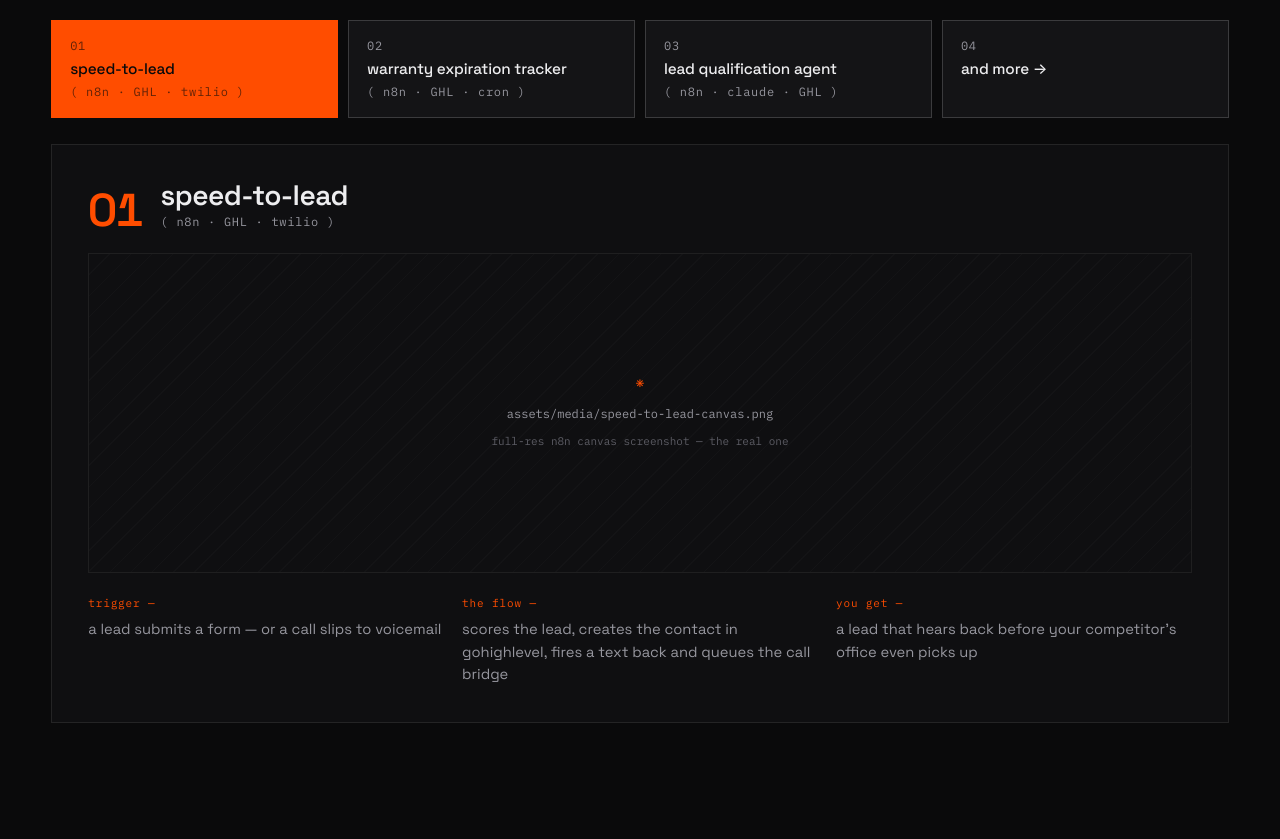
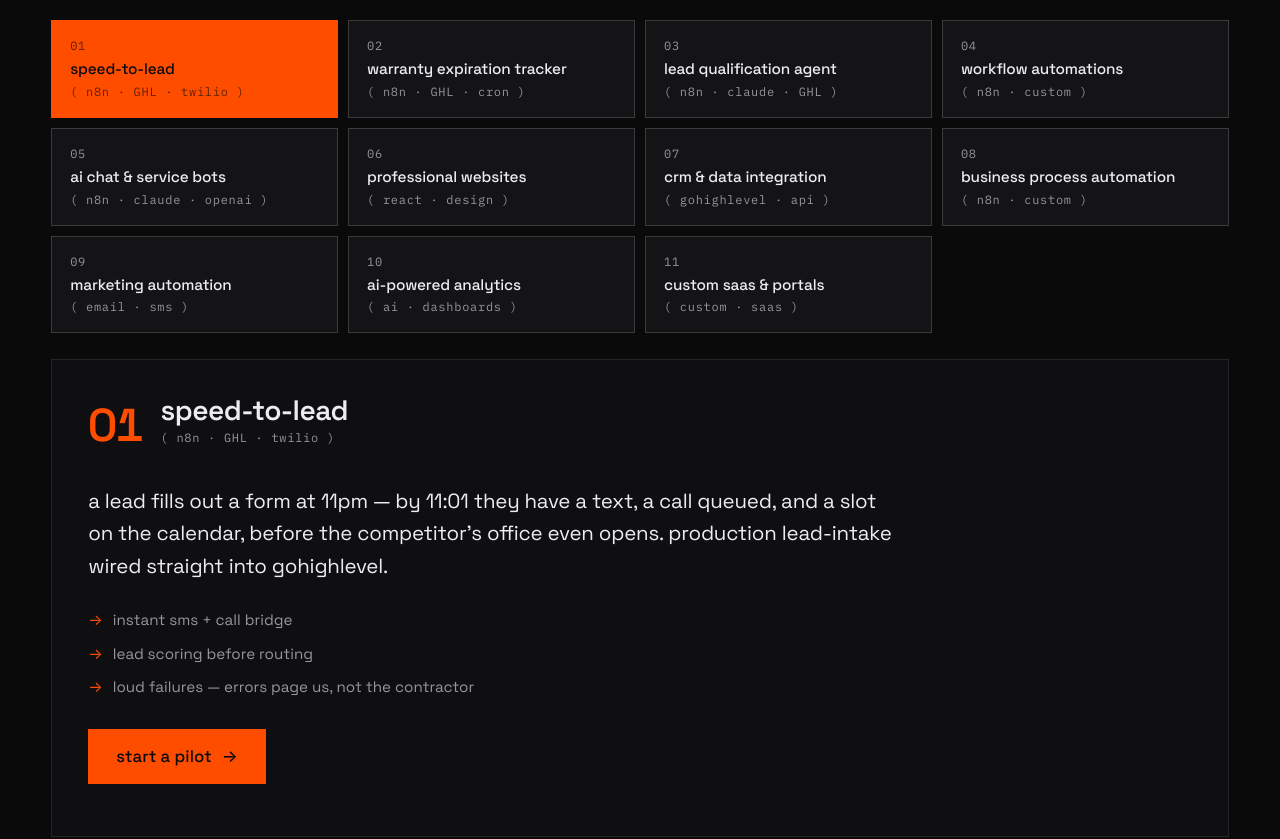
Before and after one commit to bennettc1213/Arc-Automations, a React (Vite) app: page / in a window 1280 px wide. Shown: the part 6120-6959 px from the top of the page. Built offline with nearby package versions, Linux system fonts and the light colour scheme.

Commit message:
Rebuild workflows section as full offering list with per-tab descriptions

```diff
--- a/src/components/Workflows.css
+++ b/src/components/Workflows.css
@@ -70,7 +70,7 @@
 .wf__stage {
   border: 1px solid var(--line);
   background: var(--bg-2);
-  min-height: 540px;
+  min-height: 400px;
   display: flex;
 }
 
@@ -117,110 +117,46 @@
   font-size: 11px;
 }
 
-/* the canvas — hero of the panel */
-.wf__canvas {
-  position: relative;
-  flex: 1;
-  min-height: 320px;
-  border: 1px solid var(--line);
-  background: var(--bg);
-  overflow: hidden;
-}
+/* ── the description — the whole point of the panel ── */
 
-.wf__canvas-scroll {
-  position: absolute;
-  inset: 0;
-  overflow-x: auto;
-  overflow-y: hidden;
-  scrollbar-width: thin;
-}
-
-.wf__shot {
-  height: 100%;
-  width: auto;
-  max-width: none; /* wider than viewport = horizontal scroll, like the flow */
-}
-
-.wf__canvas-scroll .slot {
-  height: 100%;
-  border: none;
-  border-radius: 0;
-}
-
-/* one-shot execution sweep, left to right — the path a real run takes */
-.wf__sweep {
-  position: absolute;
-  top: 0;
-  bottom: 0;
-  left: -140px;
-  width: 140px;
-  background: linear-gradient(
-    90deg,
-    transparent,
-    rgba(255, 77, 0, 0.16),
-    rgba(255, 77, 0, 0.28),
-    transparent
-  );
-  pointer-events: none;
-  animation: wf-sweep 1.15s ease-out 0.15s forwards;
-}
-
-@keyframes wf-sweep {
-  to {
-    left: 100%;
-  }
-}
-
-.wf__breakdown {
-  display: grid;
-  grid-template-columns: repeat(3, minmax(0, 1fr));
-  gap: 18px;
-}
-
-.wf__breakdown dt {
-  color: var(--accent);
-  margin-bottom: 6px;
-  font-size: 11px;
-  letter-spacing: 0.08em;
-}
-
-.wf__breakdown dd {
-  color: var(--muted);
-  font-size: 0.92rem;
-  line-height: 1.55;
-}
-
-/* ── tab 04 — and more ───────────────────────── */
-
-.wf__more {
-  position: relative;
+.wf__desc {
   flex: 1;
   display: flex;
   flex-direction: column;
-  align-items: center;
   justify-content: center;
-  text-align: center;
-  gap: 20px;
-  padding: clamp(40px, 6vw, 80px) 24px 84px;
-  background-image: radial-gradient(circle, rgba(255, 77, 0, 0.07) 1px, transparent 1.4px);
-  background-size: 28px 28px;
+  gap: 26px;
+  padding-block: 16px;
 }
 
-.wf__statement {
-  font-size: clamp(2rem, 5vw, 4.2rem);
-  font-weight: 600;
-  letter-spacing: -0.035em;
-  line-height: 1.02;
+.wf__desc-copy {
+  font-size: clamp(1.05rem, 1.6vw, 1.35rem);
+  line-height: 1.6;
+  letter-spacing: -0.01em;
+  max-width: 62ch;
 }
 
-.wf__substatement {
+.wf__points {
+  display: flex;
+  flex-direction: column;
+  gap: 11px;
   color: var(--muted);
-  max-width: 46ch;
-  line-height: 1.6;
+  font-size: 0.95rem;
 }
 
-.wf__cta {
-  margin-top: 8px;
+.wf__points li {
+  display: flex;
+  align-items: baseline;
+  gap: 10px;
+}
+
+.wf__points li span {
+  color: var(--accent);
+  flex: none;
+}
+
+.wf__desc .wf__cta {
+  align-self: flex-start;
+  margin-top: 4px;
   display: inline-flex;
   align-items: center;
   gap: 10px;
@@ -232,17 +168,9 @@
   border-radius: 0;
 }
 
-.wf__cta:hover {
+.wf__desc .wf__cta:hover {
   background: var(--accent-hot);
   translate: 1px 1px;
-}
-
-.wf__more-guy {
-  position: absolute;
-  bottom: 18px;
-  left: 50%;
-  transform: translateX(-50%);
-  line-height: 0;
 }
 
 /* ── responsive ──────────────────────────────── */
@@ -251,14 +179,7 @@
   .wf__tabs {
     grid-template-columns: repeat(2, minmax(0, 1fr));
   }
-  .wf__breakdown {
-    grid-template-columns: 1fr;
-    gap: 12px;
-  }
   .wf__stage {
     min-height: 0;
   }
-  .wf__canvas {
-    min-height: 240px;
-  }
 }
--- a/src/components/Workflows.jsx
+++ b/src/components/Workflows.jsx
@@ -1,32 +1,21 @@
-import { useRef, useState } from 'react';
+import { useState } from 'react';
 import { site } from '../data/site';
-import { useInView, useReducedMotion } from '../lib/hooks';
-import { hasMedia } from '../lib/media';
 import { openPilot } from '../lib/pilot';
-import MediaSlot from './MediaSlot';
 import TickOnChange from './TickOnChange';
-import PixelGuy from './PixelGuy';
 import './Workflows.css';
 
-const TABS = [
-  ...site.workflows.map((w, i) => ({ ...w, index: i + 1 })),
-  { id: 'more', label: 'and more →', tag: null, index: 4 },
-];
+const TABS = site.workflows.map((w, i) => ({ ...w, index: i + 1 }));
 
 export default function Workflows() {
   const [tab, setTab] = useState(0);
-  const stageRef = useRef(null);
-  const inView = useInView(stageRef, '-40px');
-  const reduced = useReducedMotion();
   const active = TABS[tab];
-  const isMore = active.id === 'more';
 
   return (
-    <section className="workflows wrap" id="workflows" aria-label="the workflows">
-      <p className="eyebrow">03 — the workflows</p>
-      <h2 className="section-title workflows__title">under the hood.</h2>
+    <section className="workflows wrap" id="workflows" aria-label="what we build">
+      <p className="eyebrow">03 — what we build</p>
+      <h2 className="section-title workflows__title">the offering.</h2>
 
-      <div className="wf__tabs" role="tablist" aria-label="workflows">
+      <div className="wf__tabs" role="tablist" aria-label="offerings">
         {TABS.map((t, i) => (
           <button
             key={t.id}
@@ -42,8 +31,7 @@
         ))}
       </div>
 
-      <div className="wf__stage" ref={stageRef}>
-        {!isMore ? (
+      <div className="wf__stage">
         <div className="wf__panel" key={active.id}>
           <div className="wf__panelhead">
             <TickOnChange value={tab + 1} className="wf__num" />
@@ -53,56 +41,22 @@
             </div>
           </div>
 
-            {/* the canvas is the hero — real screenshot, room to breathe,
-                horizontal scroll when the flow is wider than the viewport */}
-            <div className="wf__canvas">
-              <div className="wf__canvas-scroll">
-                <MediaSlot
-                  name={active.canvas}
-                  spec="full-res n8n canvas screenshot — the real one"
-                  alt={`${active.label} n8n workflow canvas`}
-                  className="wf__shot"
-                />
-              </div>
-              {inView && !reduced && hasMedia(active.canvas) && (
-                <span className="wf__sweep" key={`sweep-${tab}`} aria-hidden="true" />
+          <div className="wf__desc">
+            <p className="wf__desc-copy">{active.description}</p>
+            {active.points && (
+              <ul className="wf__points">
+                {active.points.map((pt) => (
+                  <li key={pt}>
+                    <span aria-hidden="true">→</span> {pt}
+                  </li>
+                ))}
+              </ul>
             )}
-            </div>
-
-            <dl className="wf__breakdown">
-              <div>
-                <dt className="mono">trigger —</dt>
-                <dd>{active.breakdown.trigger}</dd>
-              </div>
-              <div>
-                <dt className="mono">the flow —</dt>
-                <dd>{active.breakdown.does}</dd>
-              </div>
-              <div>
-                <dt className="mono">you get —</dt>
-                <dd>{active.breakdown.gets}</dd>
-              </div>
-            </dl>
-          </div>
-        ) : (
-          <div className="wf__more" key="more">
-            <p className="wf__statement">
-              if it’s repetitive,
-              <br />
-              it’s automatable.
-            </p>
-            <p className="wf__substatement">
-              every workflow here started as a contractor telling us what was eating their
-              week. yours is next.
-            </p>
             <button className="wf__cta" onClick={openPilot}>
               start a pilot <span aria-hidden="true">→</span>
             </button>
-            <div className="wf__more-guy">
-              <PixelGuy size={40} />
           </div>
         </div>
-        )}
       </div>
     </section>
   );
--- a/src/data/site.js
+++ b/src/data/site.js
@@ -148,41 +148,95 @@
     { label: 'vite' },
   ],
 
-  // the workflows — proof-of-work section. canvases are real screenshots
-  // (see ASSETS.md); no generated node graphs, no invented stats.
+  // the workflows — every tab is an offering. each one answers "what do I get".
   workflows: [
     {
       id: 'speed-to-lead',
       label: 'speed-to-lead',
       tag: '( n8n · GHL · twilio )',
-      canvas: 'speed-to-lead-canvas.png',
-      breakdown: {
-        trigger: 'a lead submits a form — or a call slips to voicemail',
-        does: 'scores the lead, creates the contact in gohighlevel, fires a text back and queues the call bridge',
-        gets: 'a lead that hears back before your competitor’s office even picks up',
-      },
+      description:
+        'a lead fills out a form at 11pm — by 11:01 they have a text, a call queued, and a slot on the calendar, before the competitor’s office even opens. production lead-intake wired straight into gohighlevel.',
+      points: ['instant sms + call bridge', 'lead scoring before routing', 'loud failures — errors page us, not the contractor'],
     },
     {
       id: 'warranty-tracker',
       label: 'warranty expiration tracker',
       tag: '( n8n · GHL · cron )',
-      canvas: 'warranty-tracker-canvas.png',
-      breakdown: {
-        trigger: 'a nightly cron sweeps the customer list',
-        does: 'finds warranties coming up on expiration, drafts the outreach, queues the follow-up sequence',
-        gets: 'renewal work booked before the lapse — not a scramble after it',
-      },
+      description:
+        'a nightly sweep finds warranties coming up on expiration, drafts the outreach, and queues the follow-up sequence — renewal work booked before the lapse, not a scramble after it.',
+      points: ['nightly cron over the customer list', 'drafts + queues the outreach', 'renewal work booked early'],
     },
     {
       id: 'lead-qualification',
       label: 'lead qualification agent',
       tag: '( n8n · claude · GHL )',
-      canvas: 'lead-qualification-canvas.png',
-      breakdown: {
-        trigger: 'a new inquiry lands — form, sms, or chat',
-        does: 'asks the qualifying questions, scores intent against your service area and job types, syncs it all to gohighlevel',
-        gets: 'hot leads on your phone; tire-kickers answered politely without you',
-      },
+      description:
+        'an n8n agent that works every inbound inquiry — asks the qualifying questions, scores intent against your service area and job types, and routes hot leads straight to your phone.',
+      points: ['qualifies before you pick up', 'grounded in your services + coverage area', 'hot leads routed, tire-kickers handled politely'],
+    },
+    {
+      id: 'workflow-automations',
+      label: 'workflow automations',
+      tag: '( n8n · custom )',
+      description:
+        'custom n8n workflows that wire your tools together and run the repetitive parts of your operation — on a schedule, a webhook, or an event.',
+      points: ['scheduled / webhook / event triggered', 'connects the tools you already use', 'error branches — failures page us, not you'],
+    },
+    {
+      id: 'ai-chat-bots',
+      label: 'ai chat & service bots',
+      tag: '( n8n · claude · openai )',
+      description:
+        'chat and voice bots that answer customer questions at 2am, qualify leads before they reach you, and hand off to a human the moment it matters.',
+      points: ['24/7 on every channel — web, sms, voice', 'answers grounded in your actual services', 'smooth handoff to a human'],
+    },
+    {
+      id: 'websites',
+      label: 'professional websites',
+      tag: '( react · design )',
+      description:
+        'fast, custom-built websites that make your business look like it has its act together — built to turn visitors into booked calls, not just to look pretty.',
+      points: ['custom design, no templates', 'built for speed + lead capture', 'wired into your crm from day one'],
+    },
+    {
+      id: 'crm-data',
+      label: 'crm & data integration',
+      tag: '( gohighlevel · api )',
+      description:
+        'your crm, jobber, servicetitan, or a google sheet your office manager loves — wired together so a lead that enters anywhere shows up everywhere. no double entry.',
+      points: ['gohighlevel, jobber, servicetitan + more', 'two-way sync, no double entry', 'one source of truth for your numbers'],
+    },
+    {
+      id: 'business-process',
+      label: 'business process automation',
+      tag: '( n8n · custom )',
+      description:
+        'back-office operations — invoicing, follow-ups, scheduling, reporting — automated end to end, so your team works the exceptions instead of the busywork.',
+      points: ['invoicing, scheduling, reporting', 'end-to-end, not point solutions', 'your team works the exceptions'],
+    },
+    {
+      id: 'marketing-automation',
+      label: 'marketing automation',
+      tag: '( email · sms )',
+      description:
+        'follow-up sequences, drip campaigns, and review engines that keep your name in front of the people who have already raised their hand.',
+      points: ['email + sms nurture sequences', 'review engines on autopilot', 'every campaign measured'],
+    },
+    {
+      id: 'ai-analytics',
+      label: 'ai-powered analytics',
+      tag: '( ai · dashboards )',
+      description:
+        'your numbers, explained. dashboards that show response time, booked rate, and where leads are leaking — with ai summaries instead of spreadsheets nobody opens.',
+      points: ['live dashboards, not static reports', 'ai-written summaries of the week', 'find the leak before it costs a job'],
+    },
+    {
+      id: 'custom-saas',
+      label: 'custom saas & portals',
+      tag: '( custom · saas )',
+      description:
+        'bespoke software built around exactly how you work — employee portals, client portals, internal tools, or a whole product for your market.',
+      points: ['employee + client portals', 'internal tools built to your process', 'from a single tool to a full product'],
     },
   ],
 
```
Lines whose indentation alone changed are shown as unchanged.
